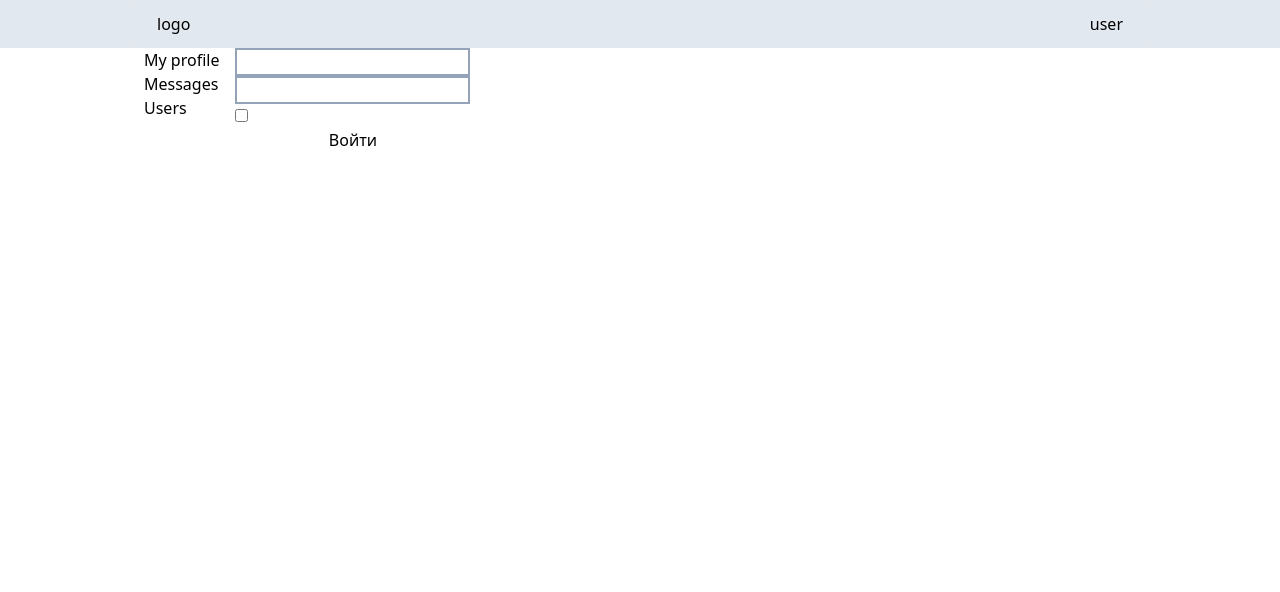
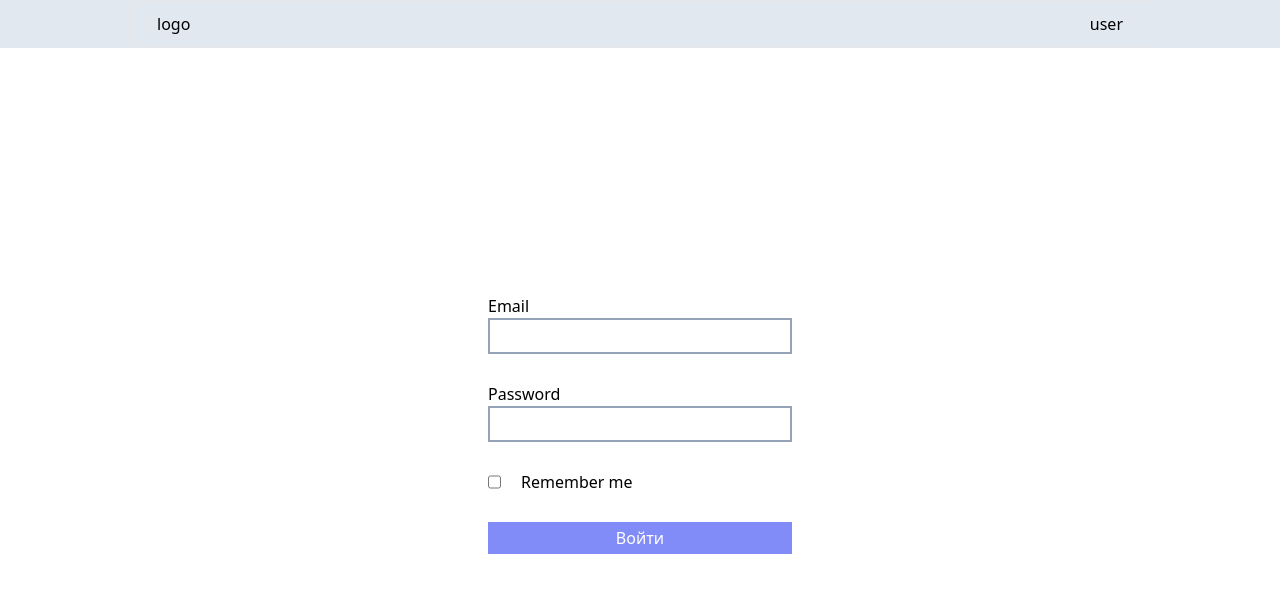
Before and after one commit to moronq/social-network, a React (Create React App) app: page /auth in a window 1280 px wide. Shown: the top 592 px of the page. Built offline with nearby package versions, Linux system fonts and the light colour scheme.

Commit message:
styled auth page

```diff
--- a/src/components/LayoutApp.tsx
+++ b/src/components/LayoutApp.tsx
@@ -25,7 +25,7 @@ const LayoutApp = () => {
         </div>
       </nav>
       <div className="max-w-5xl mx-auto px-4 flex gap-4">
-        <SideBar />
+        {isAuth && <SideBar />}
         <Outlet />
       </div>
     </>
--- a/src/pages/AuthPage/AuthPage.tsx
+++ b/src/pages/AuthPage/AuthPage.tsx
@@ -25,30 +25,36 @@ const AuthPage = () => {
     setRememberMe((prev) => (prev = !prev))
   }
   return (
-    <>
-      <form className="flex flex-col " onSubmit={(e) => onSubmit(e)}>
+    <div className="flex h-[calc(100vh-3rem)] w-full justify-center items-center">
+      <form
+        className="flex flex-col gap-7 p-10 w-96"
+        onSubmit={(e) => onSubmit(e)}
+      >
         <label>
+          Email
           <input
-            className="border-2 border-slate-400"
+            className="border-2 border-slate-400 p-1 w-full"
             type="text"
             autoComplete="off"
             {...email}
           />
         </label>
         <label>
+          Password
           <input
-            className="border-2 border-slate-400"
+            className="border-2 border-slate-400 p-1 w-full"
             type="password"
             {...password}
           />
         </label>
         {error && <p className="text-red-800">{error}</p>}
-        <label>
+        <label className="flex gap-5">
           <input
             type="checkbox"
             checked={rememberMe}
             onChange={rememberMeHandler}
           />
+          Remember me
         </label>
         {captcha && (
           <label>
@@ -60,9 +66,9 @@ const AuthPage = () => {
             />
           </label>
         )}
-        <button>Войти</button>
+        <button className="bg-indigo-400 text-white p-1">Войти</button>
       </form>
-    </>
+    </div>
   )
 }
 
```
